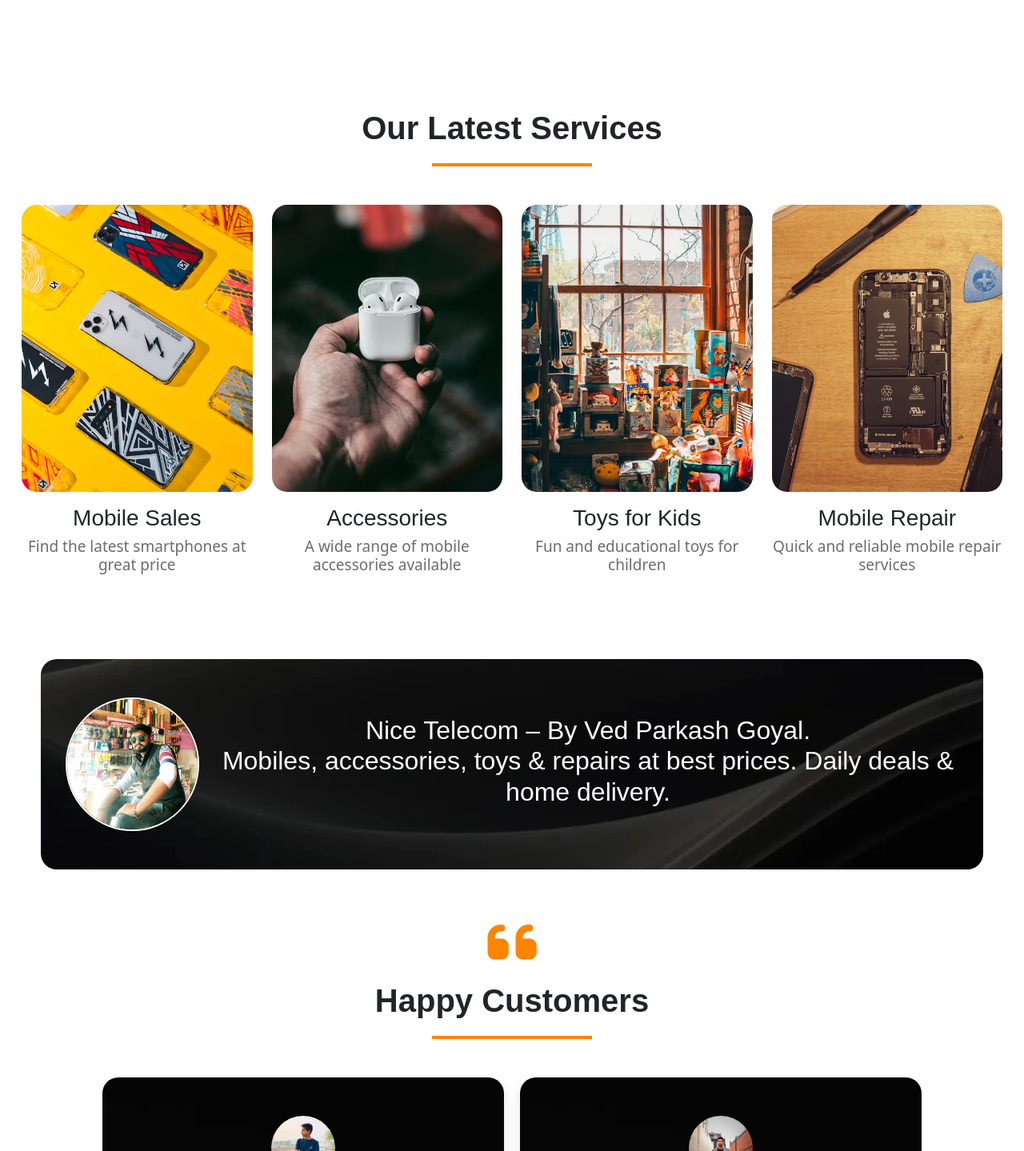
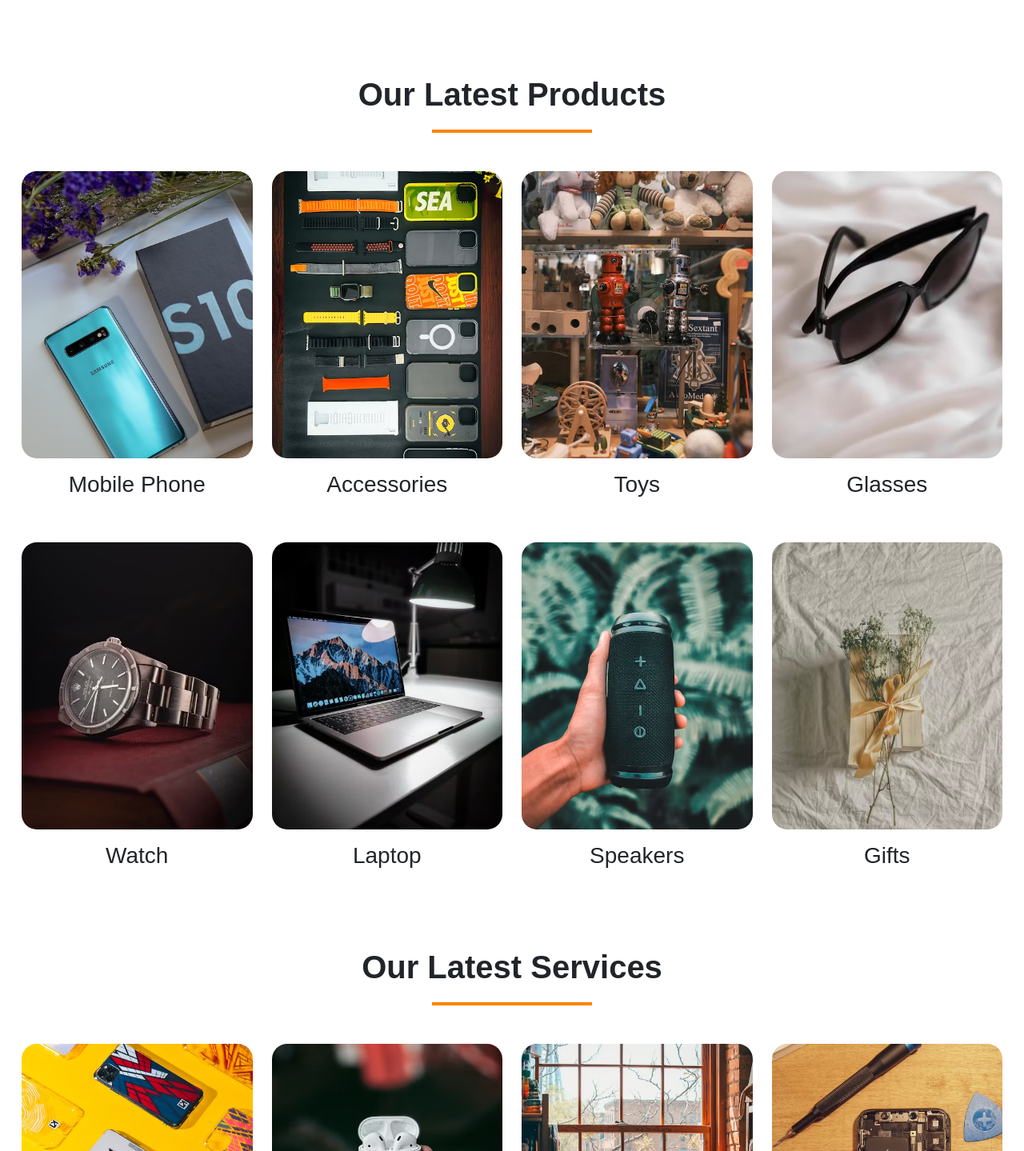
Before and after one commit to Adityaverma0001/nice-telecom, a React (Vite) app in the folder my-app/: page / in a window 1280 px wide. Shown: the part 1571-3010 px from the top of the page at 80% size. Built offline with nearby package versions, Linux system fonts and the light colour scheme; a web font is replaced by a local one.

Commit message:
Initial commit

```diff
--- a/my-app/src/App.css
+++ b/my-app/src/App.css
@@ -277,6 +277,9 @@ a.nav-link:hover{
 }
 .collapse.navbar-collapse.show {
     padding: 23px 4px;
+}
+.mgn {
+    margin: 40px 0;
 }
 button.btn.ms-lg-3 {
     display: none;
--- a/my-app/src/about.jsx
+++ b/my-app/src/about.jsx
@@ -6,7 +6,7 @@ function About(){
     return(
         <>
         <Navbar/>
-         <section>
+         <section className="overflow-hidden">
           <div className="container-fluid mt-5 ps-2 pe-2 mt-4 mb-5">
              <motion.h1
         initial={{ opacity: 0, y: 50 }}
--- a/my-app/src/home.jsx
+++ b/my-app/src/home.jsx
@@ -79,6 +79,73 @@ function Home(){
              </div>
           </div>
         </section>
+            <section className="mgn mt-5">
+          <div className="container-fluid">
+            <div className="services">
+               <motion.div
+                      initial={{ opacity: 0, y: 50 }}
+                      whileInView={{ opacity: 1, y: 0 }}
+                      transition={{ duration: 0.8 }}
+                      viewport={{ once: false }}
+                    >
+                      <h2 className="service">Our Latest Products</h2>
+              <div className="line"></div>
+                    </motion.div>
+            </div>
+            <div className="row mt-5">
+              <div className="col-lg-3 wth">
+                <div>
+                  <img className="jpg" src="m6.jpg"/>
+                  <h2 className="text-center les mt-3">Mobile Phone</h2>
+                </div>
+              </div>
+              <div className="col-lg-3 wth">
+                <div>
+                  <img className="jpg" src="o2.avif"/>
+                  <h2 className="text-center les mt-3">Accessories</h2>
+                </div>
+              </div>
+              <div className="col-lg-3 wth">
+                <div>
+                  <img className="jpg" src="p5.avif"/>
+                  <h2 className="text-center les mt-3">Toys</h2>
+                </div>
+              </div>
+              <div className="col-lg-3 wth">
+                <div>
+                  <img className="jpg" src="p4.avif"/>
+                  <h2 className="text-center les mt-3">Glasses</h2>
+                </div>
+              </div>
+            </div>
+              <div className="row mt-5">
+                 <div className="col-lg-3 wth">
+                <div>
+                  <img className="jpg" src="p3.avif"/>
+                  <h2 className="text-center les mt-3">Watch</h2>
+                </div>
+              </div>
+              <div className="col-lg-3 wth">
+                <div>
+                  <img className="jpg" src="p6.avif"/>
+                  <h2 className="text-center les mt-3">Laptop</h2>
+                </div>
+              </div>
+              <div className="col-lg-3 wth">
+                <div>
+                  <img className="jpg" src="p2.avif"/>
+                  <h2 className="text-center les mt-3">Speakers</h2>
+                </div>
+              </div>
+              <div className="col-lg-3 wth">
+                <div>
+                  <img className="jpg" src="p1.avif"/>
+                  <h2 className="text-center les mt-3">Gifts</h2>
+                </div>
+              </div>
+              </div>
+          </div>
+        </section>
         <section className="mgn">
           <div className="container-fluid">
             <div className="services">
--- a/my-app/src/slider.jsx
+++ b/my-app/src/slider.jsx
@@ -52,10 +52,10 @@ export default function Slider() {
   slidesPerView={2}
   slidesPerGroup={2}
   pagination={{ clickable: true }}
-    // autoplay={{
-    //   delay: 3000, // Slide change hone ka wait time
-    //   disableOnInteraction: false
-    // }}
+    autoplay={{
+      delay: 3000, // Slide change hone ka wait time
+      disableOnInteraction: false
+    }}
   speed={1500} // Slide ka transition time (ms) — jitna zyada, utna smooth
   loop={true}
   breakpoints={{
```
